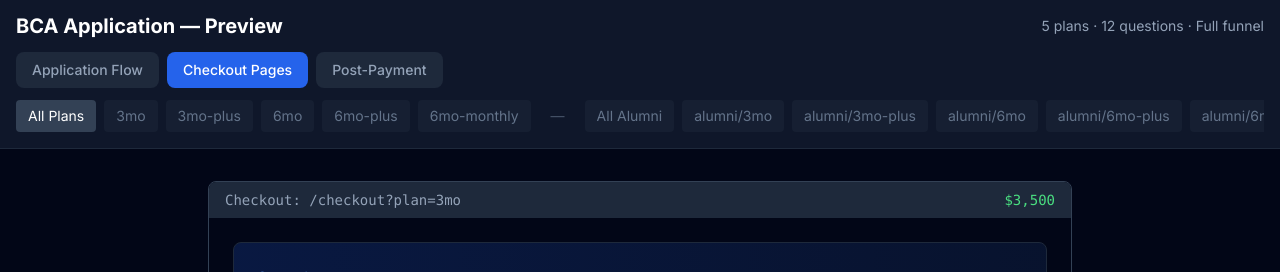
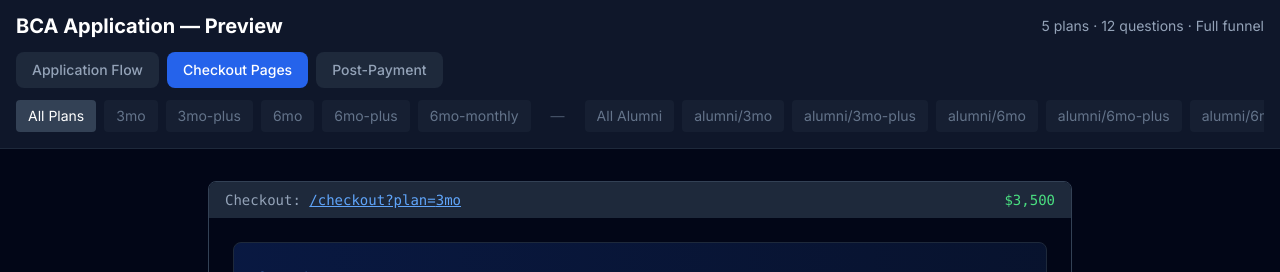
Before and after one commit to davejeltema3/coaching-application, a Next.js app: page /preview in a window 1280 px wide. Both pictures are taken after a click on the button "Checkout Pages". Shown: the top 272 px of the page. Built offline with nearby package versions, Linux system fonts and the light colour scheme.

Commit message:
preview: make checkout paths clickable hyperlinks

```diff
--- a/app/preview/page.tsx
+++ b/app/preview/page.tsx
@@ -176,8 +176,8 @@ export default function PreviewPage() {
 
     return (
       <div key={planCode} className="border border-slate-700 rounded-lg overflow-hidden">
-        <div className="bg-slate-800 px-4 py-2 text-sm text-slate-400 font-mono flex justify-between">
-          <span>Checkout: /checkout?plan={planCode}</span>
+        <div className="bg-slate-800 px-4 py-2 text-sm font-mono flex justify-between">
+          <span className="text-slate-400">Checkout: <a href={`/checkout?plan=${planCode}`} target="_blank" rel="noopener noreferrer" className="text-blue-400 hover:text-blue-300 underline">/checkout?plan={planCode}</a></span>
           <span className="text-green-400">{formatCents(plan.paymentOptions[0].amountCents)}</span>
         </div>
         <div className="bg-slate-950 p-6">
@@ -324,8 +324,8 @@ export default function PreviewPage() {
 
     return (
       <div key={`alumni-${planCode}`} className="border border-slate-700 rounded-lg overflow-hidden">
-        <div className="bg-slate-800 px-4 py-2 text-sm text-slate-400 font-mono flex justify-between">
-          <span>Checkout: /checkout/alumni/{planCode}</span>
+        <div className="bg-slate-800 px-4 py-2 text-sm font-mono flex justify-between">
+          <span className="text-slate-400">Checkout: <a href={`/checkout/alumni/${planCode}`} target="_blank" rel="noopener noreferrer" className="text-blue-400 hover:text-blue-300 underline">/checkout/alumni/{planCode}</a></span>
           <span className="text-green-400">${plan.price} (25% off ${plan.originalPrice})</span>
         </div>
         <div className="bg-slate-950 p-6">
```
